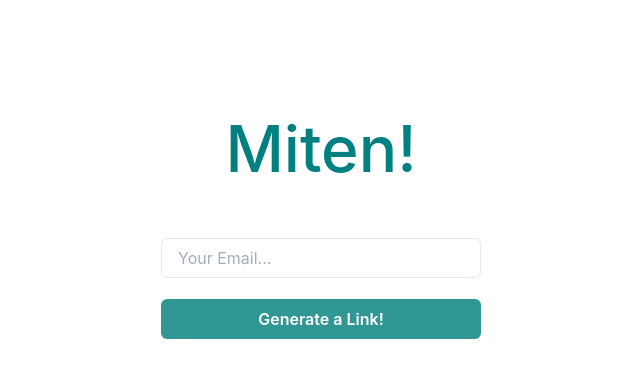
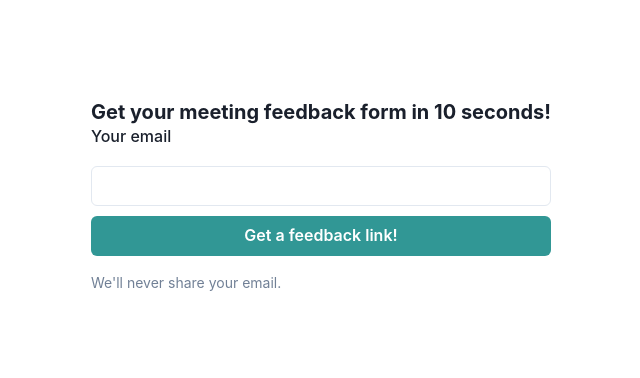
Before and after one commit to MitenHQ/miten, a Next.js app in the folder frontend/: page / in a window 1280 px wide. Shown: the top 378 px of the page, without its empty margins (319-959 px from the left). Built offline with nearby package versions, Linux system fonts and the light colour scheme.

Commit message:
Make link generator work with pressing enter

```diff
--- a/frontend/components/Header.tsx
+++ b/frontend/components/Header.tsx
@@ -1,24 +1,22 @@
-import React, { useState, FC } from 'react';
+import React, { useState, FC, FormEvent } from 'react';
 import { useGenerateLinkMutation } from '../lib/graphql/hooks';
 import styles from '../styles/Home.module.css';
-import { Button, Input } from '@chakra-ui/react';
+import { Button, Container, Heading, Input, FormControl, FormHelperText, FormLabel, SimpleGrid } from '@chakra-ui/react';
 import styled from 'styled-components';
 
 const Root = styled.header`
   display: flex;
   flex-flow: column nowrap;
   justify-content: space-between;
-  width: 320px;
-  height: 480px;
+  padding: 20px;
+  max-width: 90%;
 `;
 
 const MessageContainer = styled.section`
   display: flex;
   flex-flow: column nowrap;
-  width: 320px;
-  height: 200px;
+  margin-top: 20px;
   color: teal;
-  text-align: center;
   & span {
     font-size: 0.8rem;
   }
@@ -35,25 +33,37 @@ const Header: FC = () => {
     setEmail(event.target.value);
   };
 
-  const handleClickGenerate = () => {
+  const handleSubmit = (event: FormEvent) => {
+    event.preventDefault();
+    if(!email) return;
     generateLink({ variables: { data: { email } } });
-  };
+  }
 
   return (
     <Root>
-      <h1 className={styles.title}>Miten!</h1>
-      <Input placeholder="Your Email..." value={email} onChange={handleChangeEmail} />
+      <Container>
+      <Heading as="h1" size="md">Get your meeting feedback form in 10 seconds!</Heading>
+      <form onSubmit={handleSubmit}>
+     <FormControl id="email">
+       <SimpleGrid spacing="10px">
+      <FormLabel>Your email</FormLabel>
+      <Input type="email" value={email} onChange={handleChangeEmail} />
       <Button
+        type="submit"
         isLoading={loading}
         loadingText="Generating..."
         colorScheme="teal"
-        onClick={handleClickGenerate}
       >
-        Generate a Link!
+        Get a feedback link!
       </Button>
+  <FormHelperText>We'll never share your email.</FormHelperText>
+       </SimpleGrid>
+</FormControl>
+      </form>
       <MessageContainer>
         {data ? <span>The related links has been sent to your email.</span> : error}
       </MessageContainer>
+      </Container>
     </Root>
   );
 };
```
